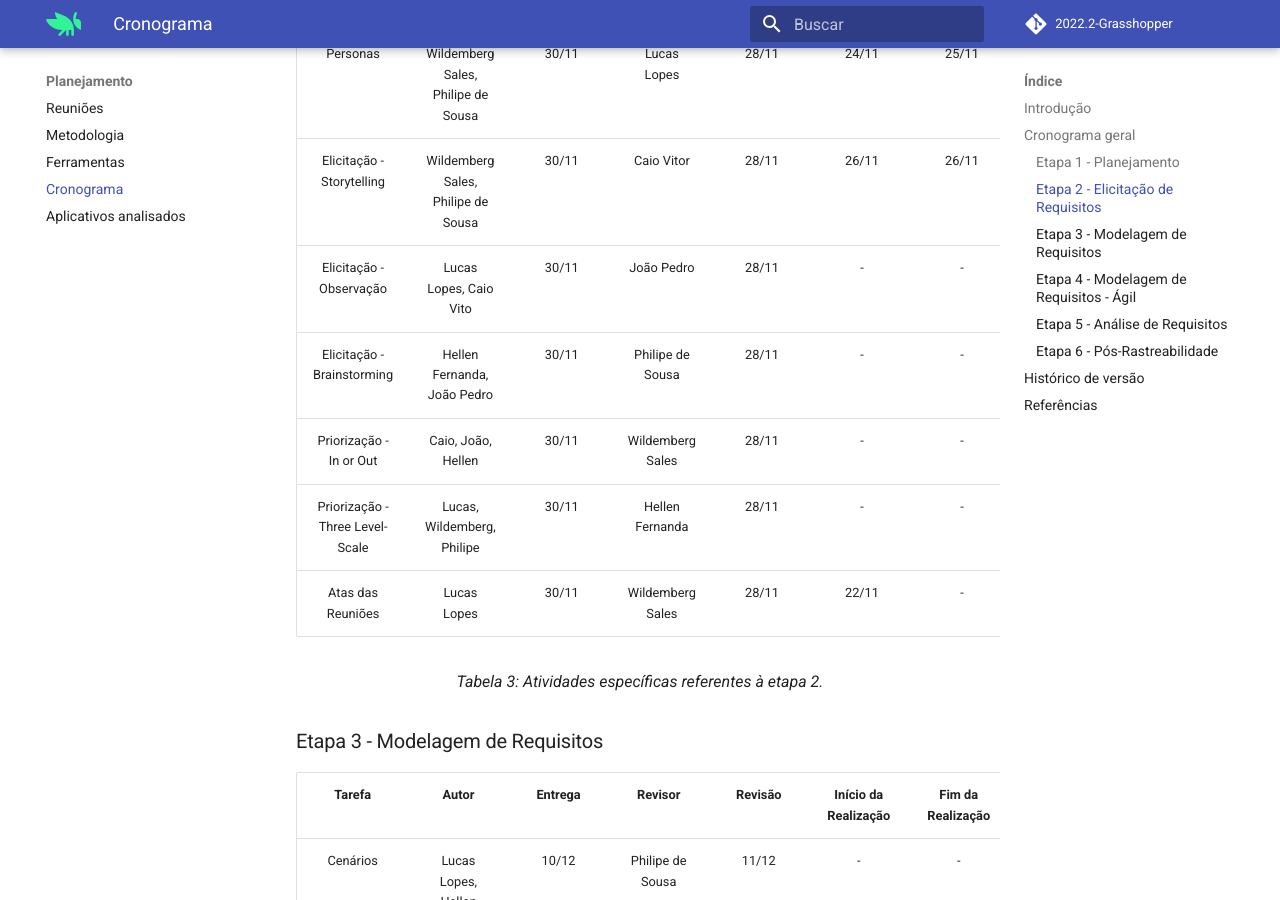
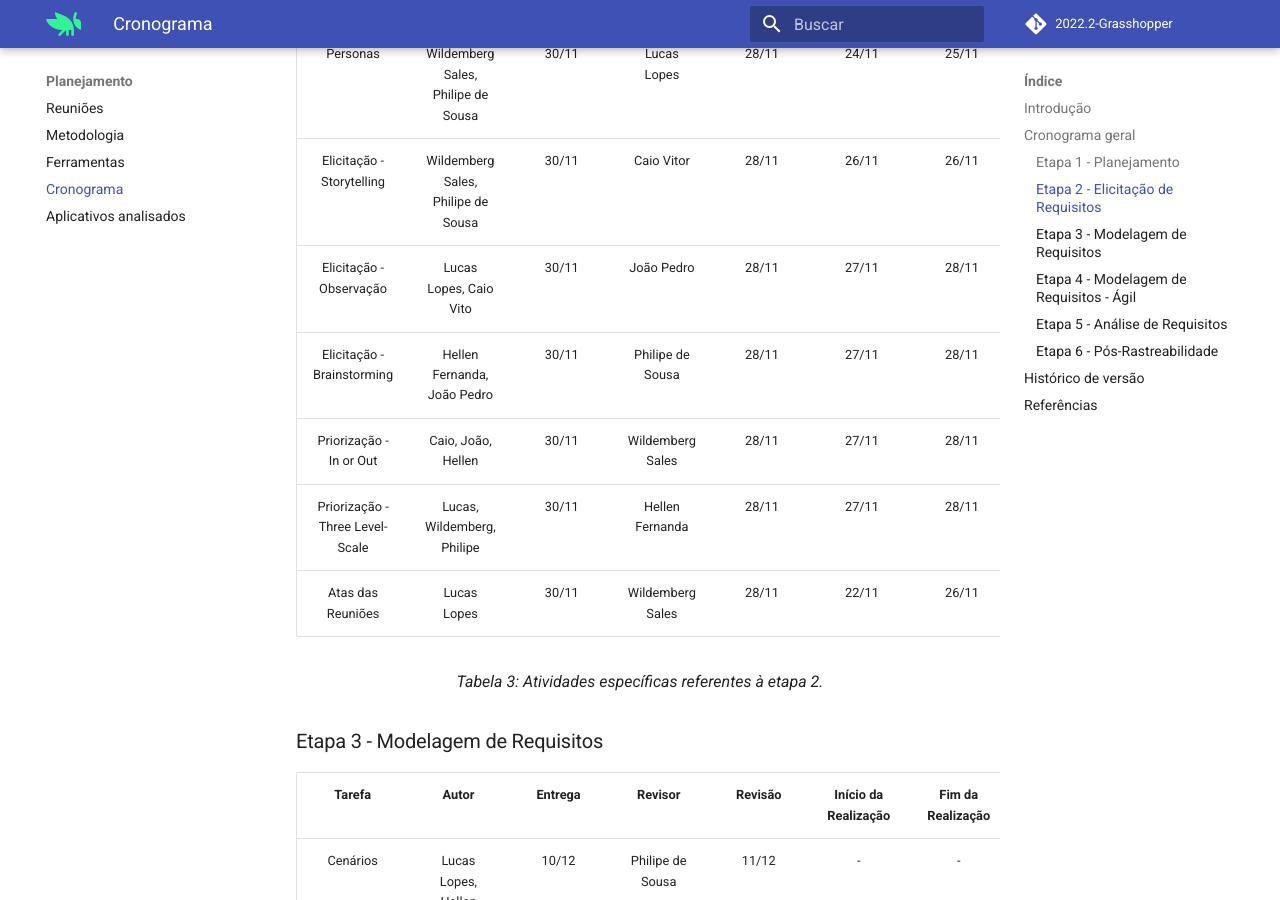
Before and after one commit to Requisitos-de-Software/2022.2-Grasshopper, an MkDocs documentation site: the page built from docs/planejamento/cronograma.md, in a window 1280 px wide and 900 px high, scrolled down 2033 px. Built offline with MkDocs 1.6.1 and Material for MkDocs 9.7.7, drawn with Linux system fonts in a browser that asks for light colours; comment, search, counter and statistics services are not loaded.

Commit message:
fix: add ir or out

```diff
--- a/docs/planejamento/cronograma.md
+++ b/docs/planejamento/cronograma.md
@@ -41,11 +41,11 @@ OBS.: as gravações das apresentações ocorrerão sempre 1 dia antes da data d
 | :----: | :---: | :-----: | :-----: | :-----: | :------------------: | :---------------: |
 | Personas | Wildemberg Sales, Philipe de Sousa | 30/11 | Lucas Lopes |  28/11   | 24/11 | 25/11 |
 | Elicitação - Storytelling | Wildemberg Sales, Philipe de Sousa | 30/11 | Caio Vitor |  28/11   | 26/11 | 26/11 |
-| Elicitação - Observação | Lucas Lopes, Caio Vito | 30/11 | João Pedro |  28/11   | - | - |
-| Elicitação - Brainstorming | Hellen Fernanda, João Pedro | 30/11 | Philipe de Sousa |  28/11   | - | - |
-| Priorização - In or Out | Caio, João, Hellen | 30/11 | Wildemberg Sales |  28/11   | - | - |
-| Priorização - Three Level-Scale | Lucas, Wildemberg, Philipe | 30/11 | Hellen Fernanda |  28/11   | - | - |
-| Atas das Reuniões | Lucas Lopes | 30/11 | Wildemberg Sales |  28/11   | 22/11 | - |
+| Elicitação - Observação | Lucas Lopes, Caio Vito | 30/11 | João Pedro |  28/11   | 27/11 | 28/11 |
+| Elicitação - Brainstorming | Hellen Fernanda, João Pedro | 30/11 | Philipe de Sousa |  28/11   | 27/11 | 28/11 |
+| Priorização - In or Out | Caio, João, Hellen | 30/11 | Wildemberg Sales |  28/11   | 27/11 | 28/11 |
+| Priorização - Three Level-Scale | Lucas, Wildemberg, Philipe | 30/11 | Hellen Fernanda |  28/11   | 27/11 | 28/11 |
+| Atas das Reuniões | Lucas Lopes | 30/11 | Wildemberg Sales |  28/11   | 22/11 | 26/11 |
 
 <figcaption align="center">Tabela 3: Atividades específicas referentes à etapa 2.</figcaption>
 
```
